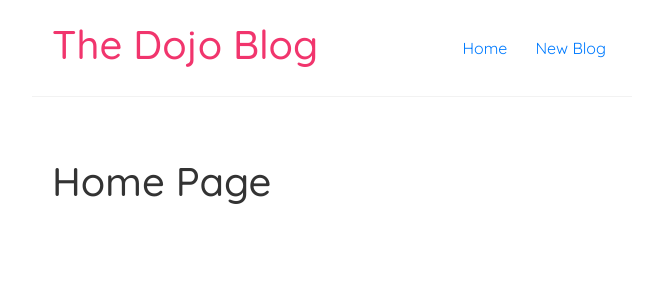
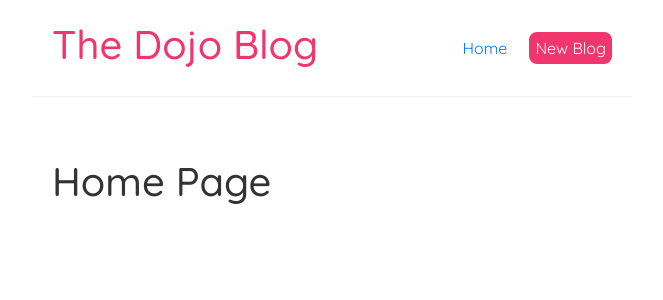
Before and after one commit to ttran9/modern-react-tutorial, a React app: page / in a window 1280 px wide. Shown: the top 300 px of the page, without its empty margins (308-971 px from the left). Built offline with nearby package versions, Linux system fonts and the light colour scheme.

Commit message:
adding inline styling.

```diff
--- a/src/Navbar.js
+++ b/src/Navbar.js
@@ -6,7 +6,11 @@
             <h1>The Dojo Blog</h1>
             <div className="links">
                 <a href="/">Home</a>
-                <a href="/create">New Blog</a>
+                <a href="/create" style={{
+                    color: "white",
+                    backgroundColor: '#f1356d',
+                    borderRadius: '8px'
+                }}>New Blog</a>
             </div>
         </nav>
     );
```
